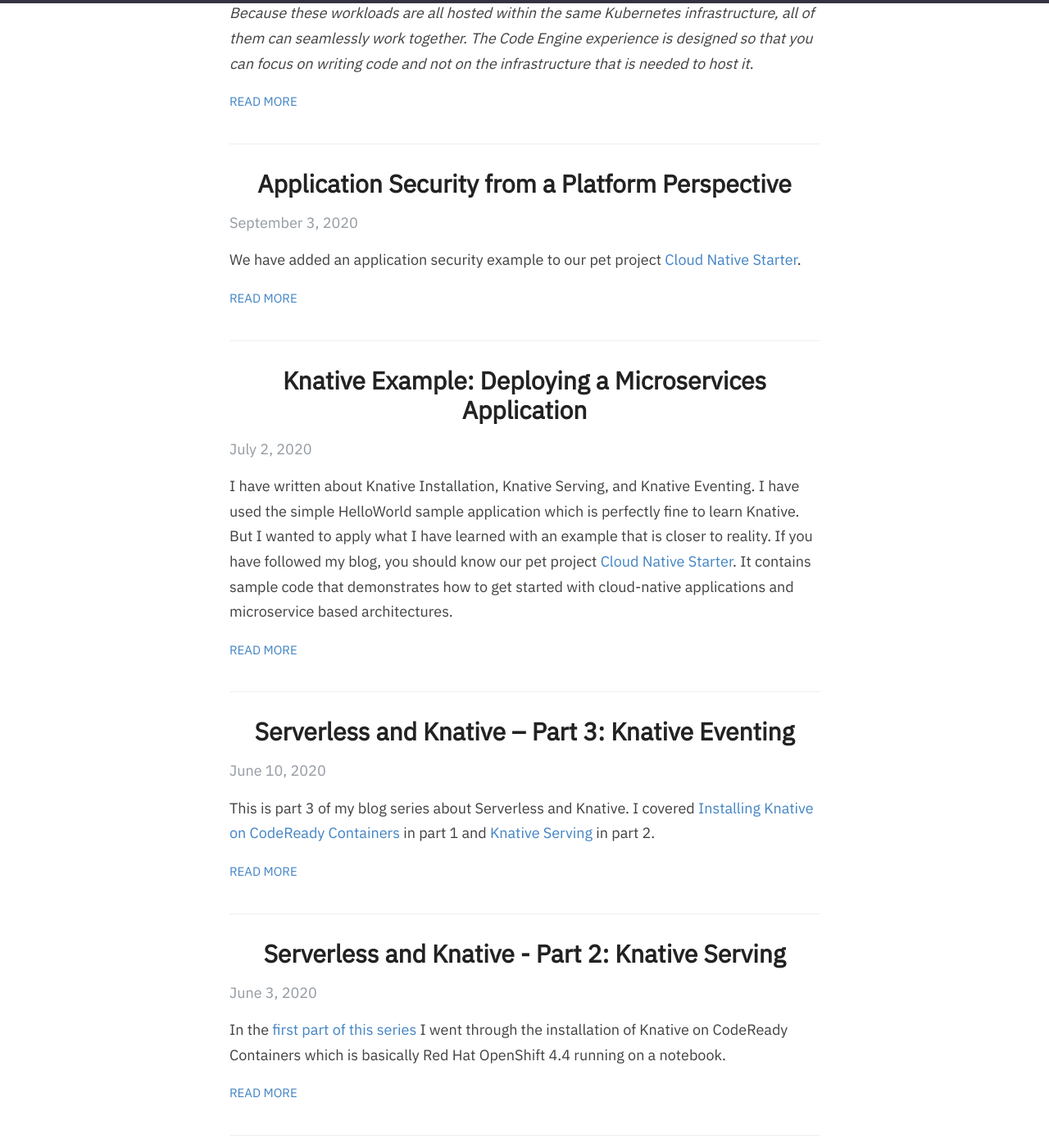
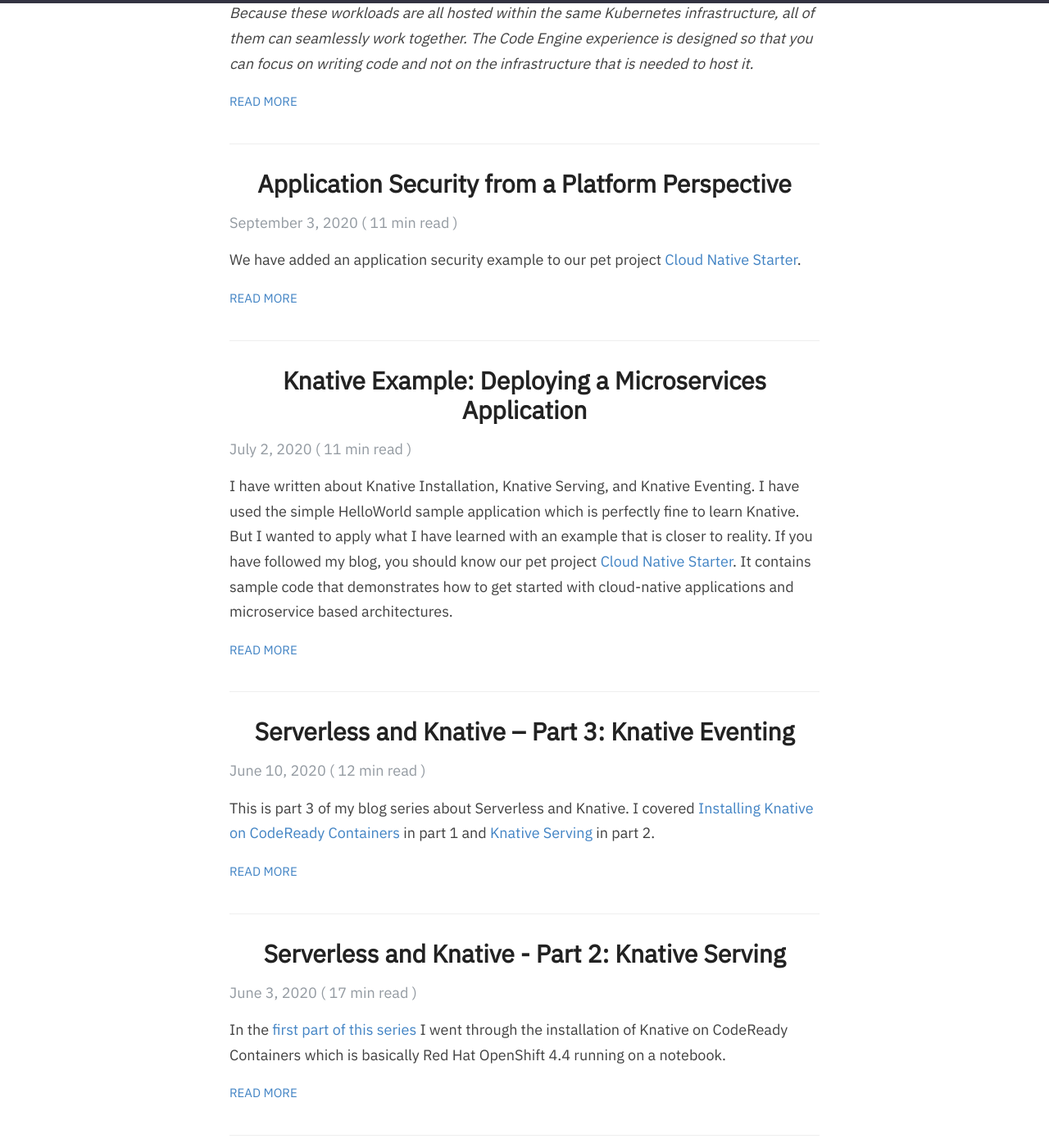
Before and after one commit to HaraldUebele/HaraldUebele.github.io, a Jekyll site: the page built from index.html, in a window 1280 px wide and 1400 px high, scrolled down 364 px. Shown: the whole window at 82% size. Built offline with Jekyll 4.4.1, drawn with Linux system fonts in a browser that asks for light colours; the list of posts is cut into pages by our own code; some of the changed text lies outside the part shown.

Commit message:
read time 2

```diff
--- a/_includes/read-time.html
+++ b/_includes/read-time.html
@@ -1,4 +1,4 @@
 <span class="reading-time" title="Estimated read time">
     {% assign words = include.content | strip_html | number_of_words %}
-    {{ words | divided_by: 180 | plus: 1 }} min read.
+    {{ words | divided_by: 180 | plus: 1 }} min read
 </span>
--- a/_layouts/post.html
+++ b/_layouts/post.html
@@ -8,7 +8,7 @@
   <div>
     <p class="author_title">
       Written on {{ page.date | date: "%B %e, %Y" }}
-      {% include read-time.html content=content %}
+      ({% include read-time.html content=content %})
     </p>
     {% if page.last_modified_at %}
     <p class="author_title" datetime="{{ page.last_modified_at | date_to_xmlschema }}">(Updated: {{ page.last_modified_at | date: "%b %-d, %Y" }})</p>
--- a/index.html
+++ b/index.html
@@ -9,7 +9,10 @@
         <h1>{{ post.title }}</h1>
 
         <div>
-          <p class="post_date">{{ post.date | date: "%B %e, %Y" }}</p>
+          <p class="post_date">
+            {{ post.date | date: "%B %e, %Y" }}
+            ({% include read-time.html content=post.content %})
+          </p>
         </div>
       </a>
       <div class="entry">
```
